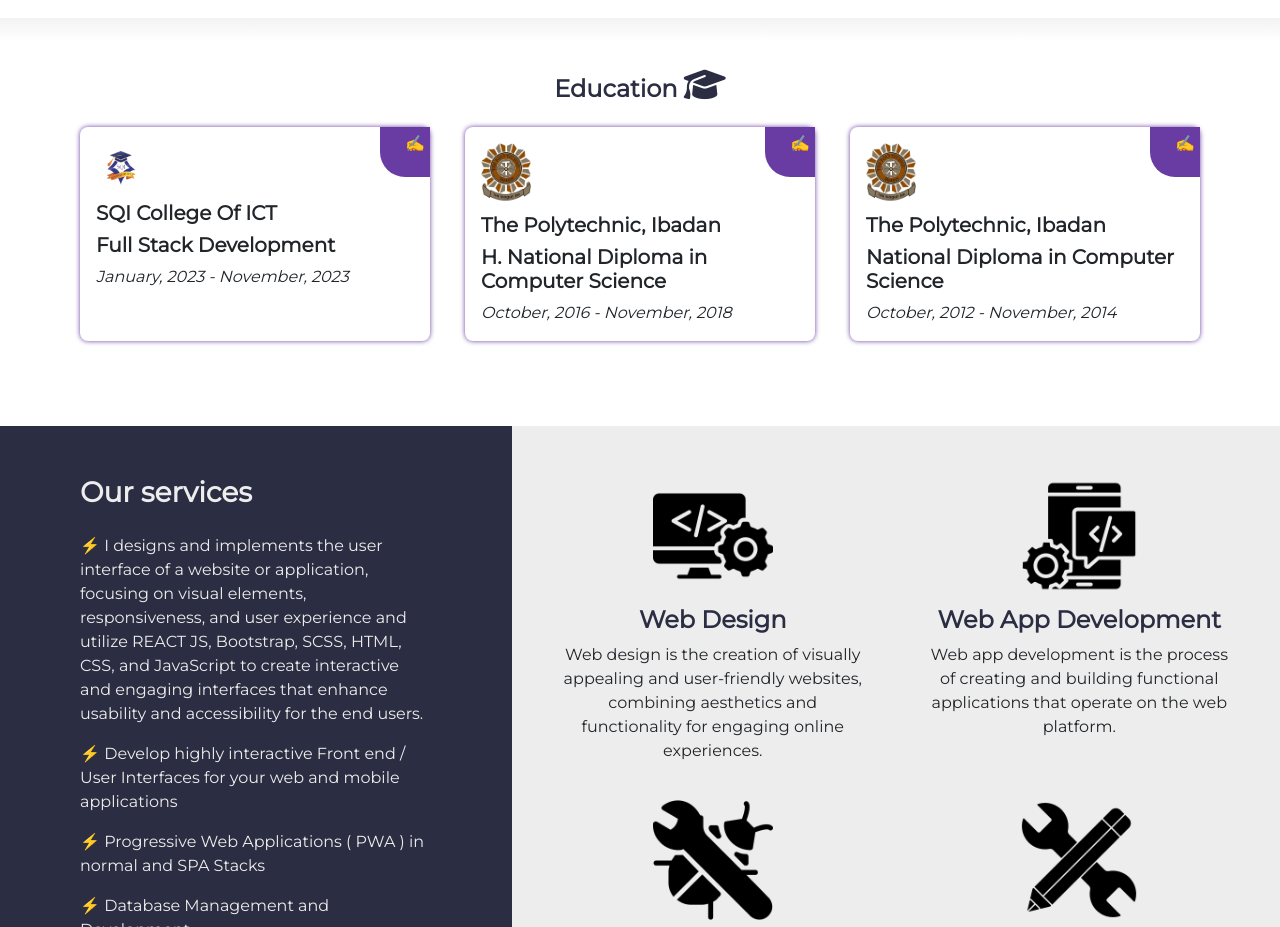
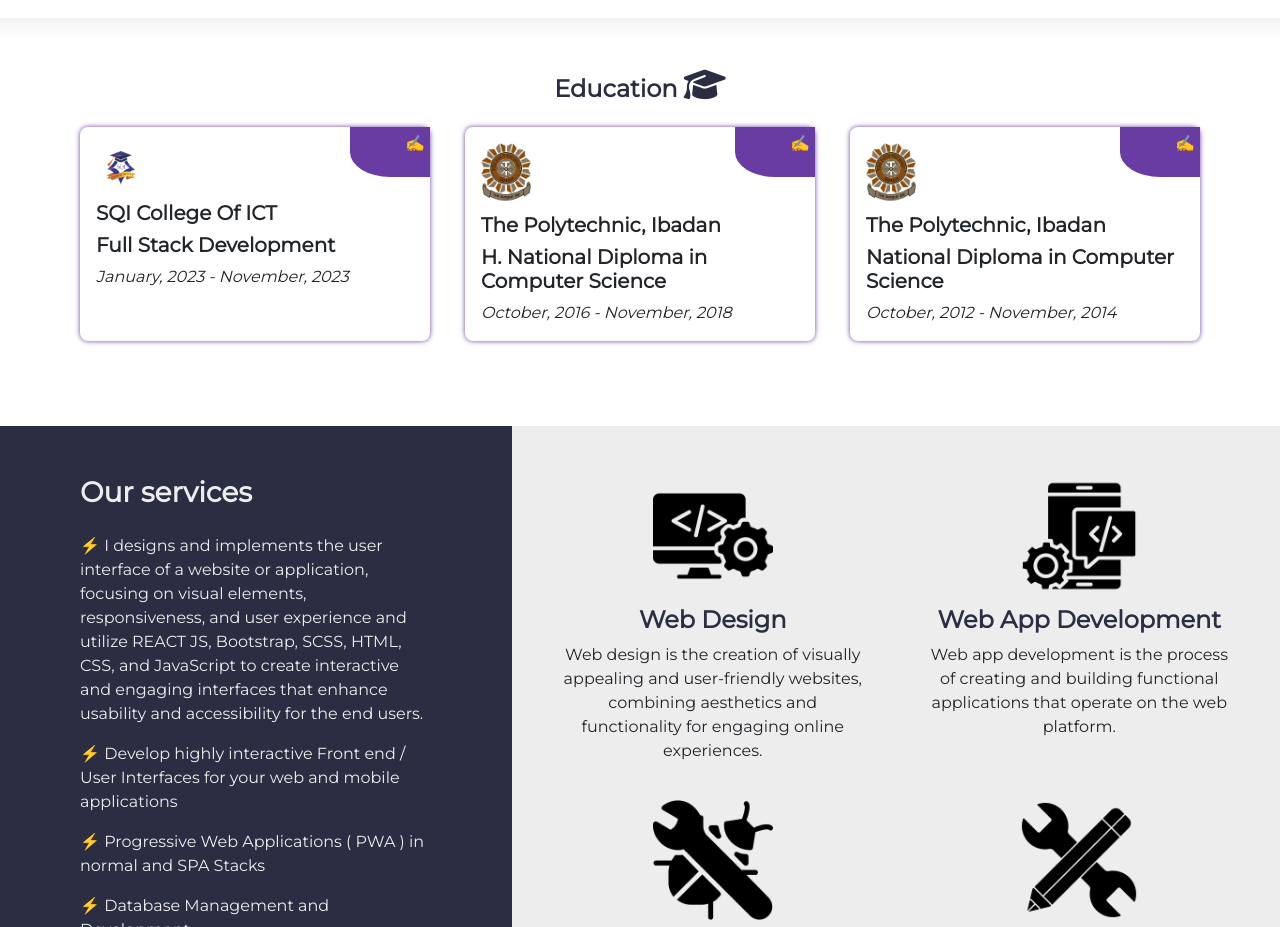
Before and after one commit to doiayokanmi/Dev-Damilola, a React (Vite) app: page / in a window 1280 px wide. Shown: the part 1740-2667 px from the top of the page. Built offline with nearby package versions, Linux system fonts and the light colour scheme.

Commit message:
education

```diff
--- a/src/App.css
+++ b/src/App.css
@@ -320,10 +320,14 @@ nav {
   box-shadow: 0 0 5px 0 var(--primaryColor);
 }
 
+#eduCard:hover {
+  color: var(--greyColor);
+}
+
 #eduCard::before {
   content: "✍";
   position: absolute;
-  width: 50px;
+  width: 80px;
   height: 50px;
   padding: 5px;
   text-align: right;
```
